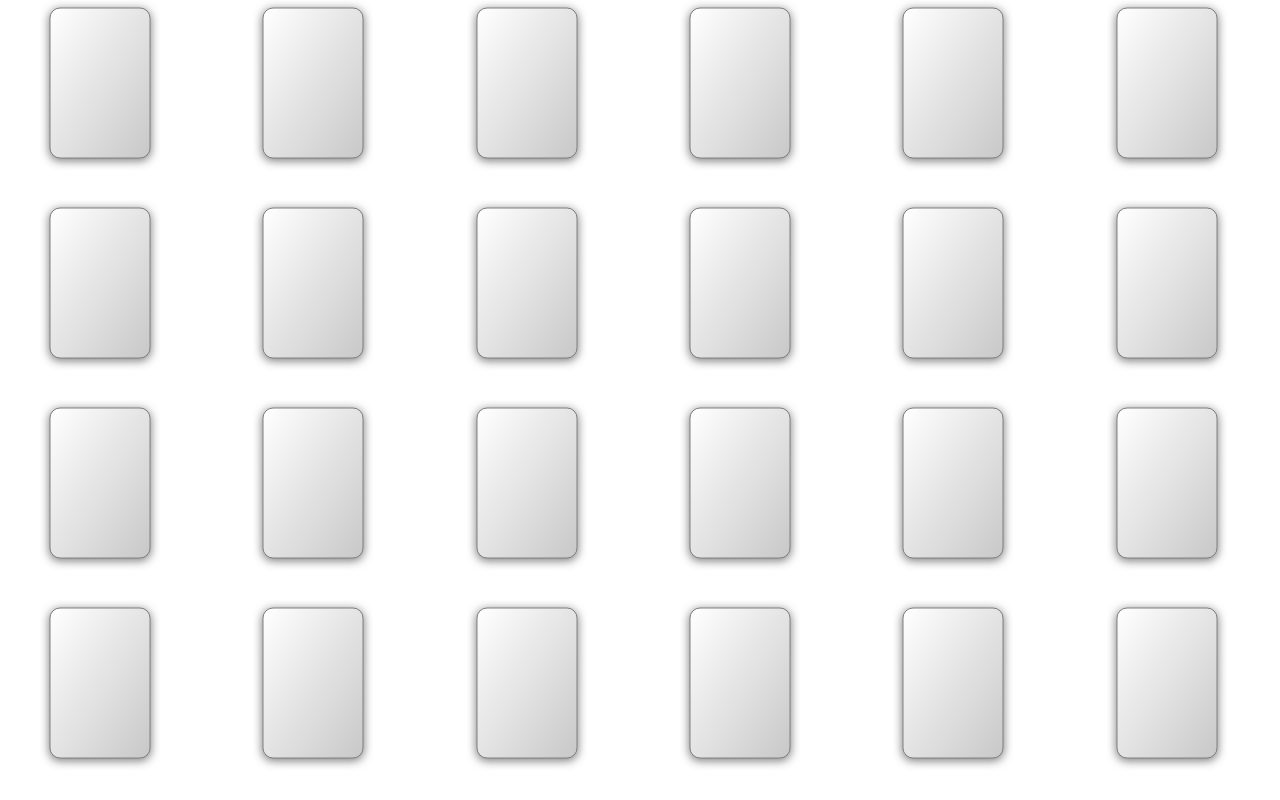
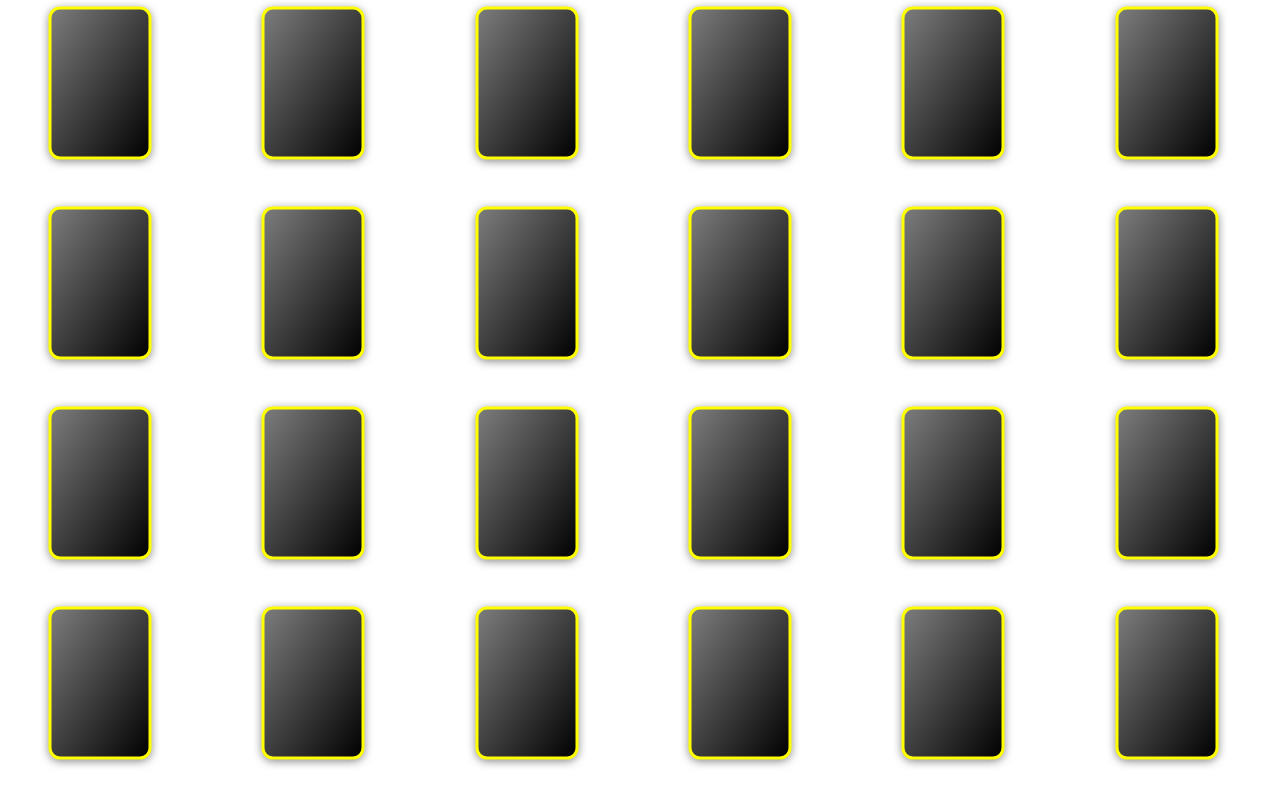
Before and after one commit to glui2/memory-card-game, a React (Create React App) app: page / in a window 1280 px wide. Built offline with nearby package versions, Linux system fonts and the light colour scheme.

Commit message:
added state for whether card is flipped face up or not, added color gradients for both

```diff
--- a/src/components/Card.css
+++ b/src/components/Card.css
@@ -31,6 +31,14 @@
   animation: moveCard 1000ms ease-in-out both infinite;
 }
 
+.showWhite {
+  fill: url(#white-gradient);
+}
+
+.showBlack {
+  fill: url(#black-gradient);
+}
+
 @keyframes moveCard {
   50% {
     y: 3;
--- a/src/components/Card.js
+++ b/src/components/Card.js
@@ -2,13 +2,28 @@ import React, { useState } from "react";
 import "./Card.css";
 
 const Card = () => {
+  const [isCardOpenedState, setIsCardOpenedState] = useState(false);
+
+  const flipCard = () => {
+    if (isCardOpenedState) {
+      setIsCardOpenedState(false);
+    } else {
+      setIsCardOpenedState(true);
+    }
+  };
+
   return (
     <svg width="200" height="200" display="block" className="card-svg">
       <defs>
-        <linearGradient id="card-gradient" x1="0%" y1="0%" x2="100%" y2="100%">
+        <linearGradient id="white-gradient" x1="0%" y1="0%" x2="100%" y2="100%">
           <stop offset="0%" stopColor="rgb(255,255,255)" stopOpacity="1" />
           <stop offset="100%" stopColor="rgb(200,200,200)" stopOpacity="1" />
         </linearGradient>
+        <linearGradient id="black-gradient" x1="0%" y1="0%" x2="100%" y2="100%">
+          <stop offset="0%" stopColor="rgb(125,125,125)" stopOpacity="1" />
+          <stop offset="100%" stopColor="rgb(0,0,0)" stopOpacity="1" />
+        </linearGradient>
+
         <filter id="shadow">
           <feGaussianBlur in="SourceGraphic" stdDeviation="5" />
         </filter>
@@ -23,12 +38,12 @@ const Card = () => {
         filter="url(#shadow)"
       />
       <rect
-        className="card"
-        stroke="grey"
-        strokeWidth="1"
+        className={isCardOpenedState ? "card showWhite" : "card showBlack"}
+        stroke="yellow"
+        strokeWidth="3"
         rx="10"
         ry="10"
-        fill="url(#card-gradient)"
+        onClick={flipCard}
       />
     </svg>
   );
```
